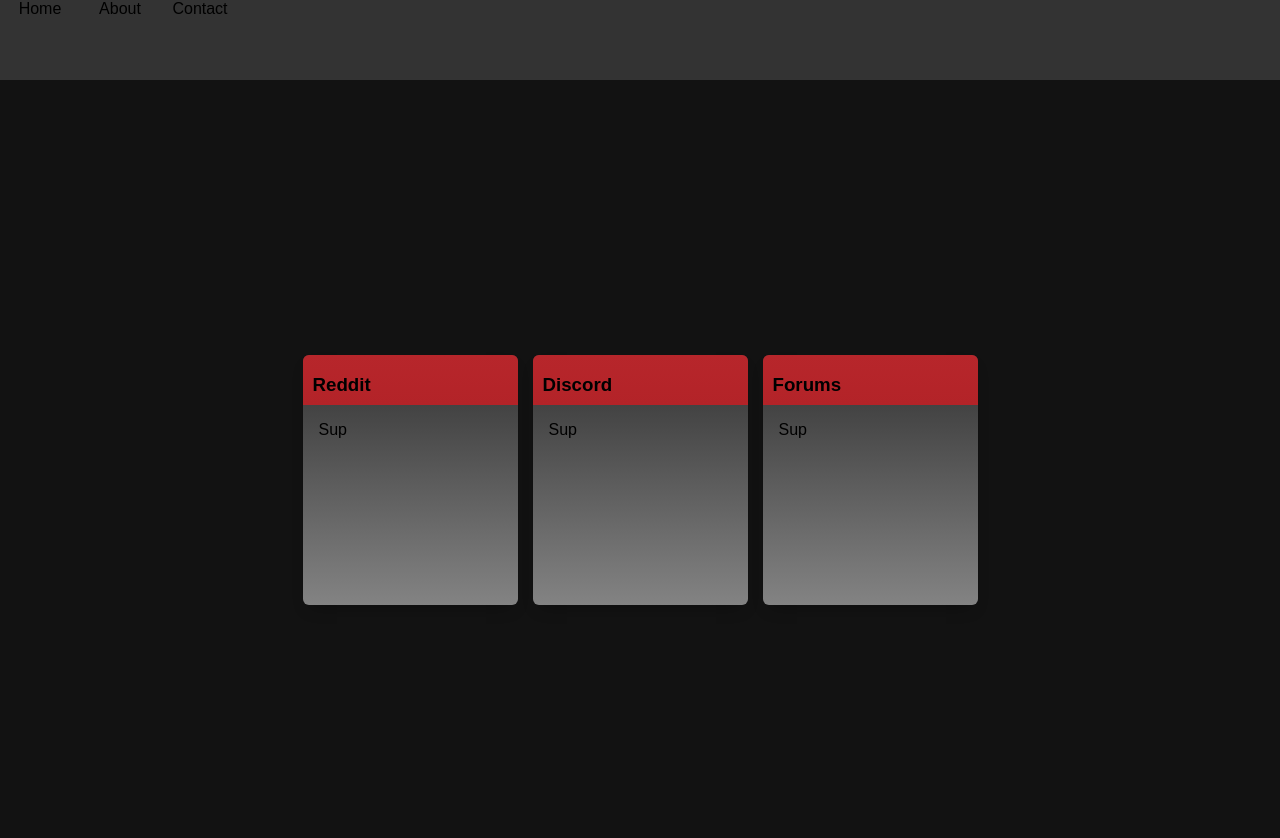
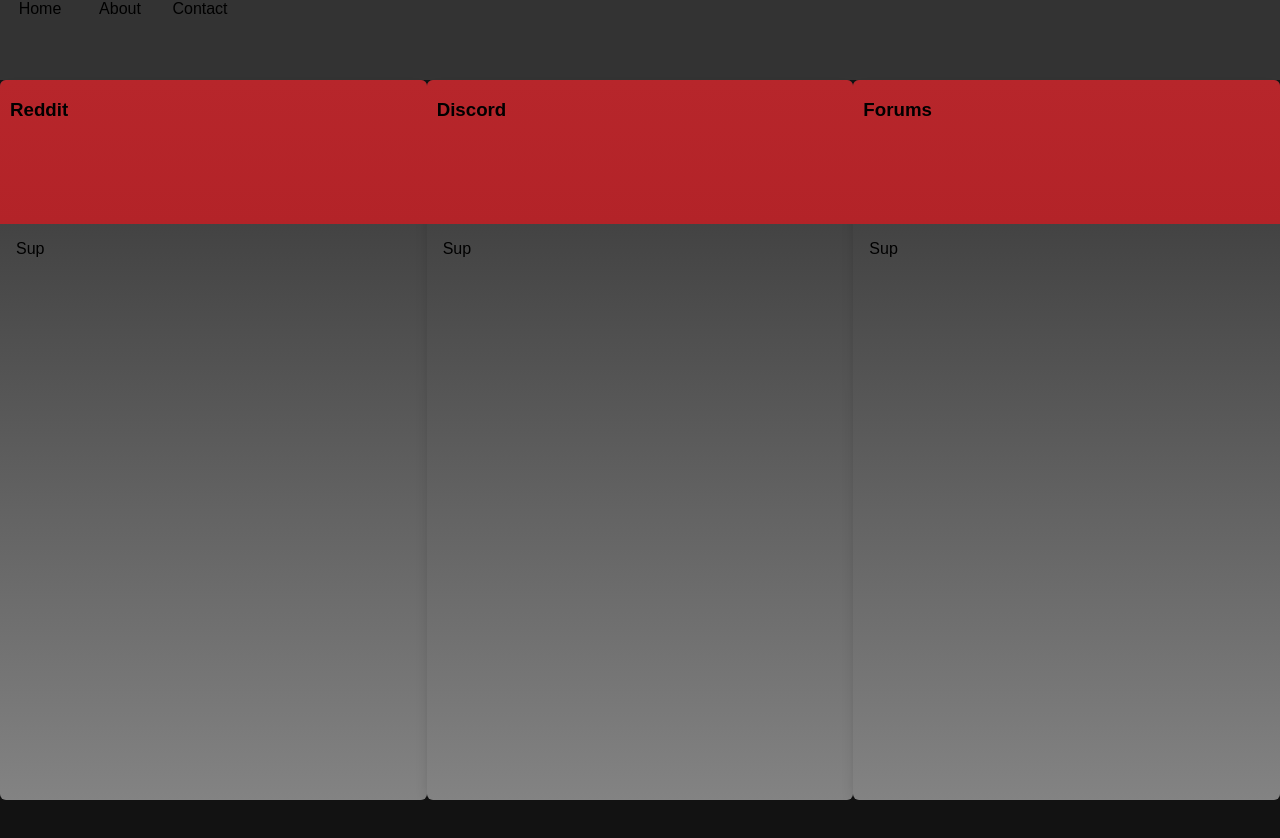
Before and after one commit to Dman757/smolderweb.site, a React (Create React App) app: page / in a window 1280 px wide. After the commit the page ends 800 px from the top, so only its background shows below. Built offline with nearby package versions, Linux system fonts and the light colour scheme.

Commit message:
major layout refactor

```diff
--- a/src/Card.css
+++ b/src/Card.css
@@ -1,6 +1,6 @@
 .card {
   width: auto;
-  height: 250px;
+  height: 100%;
   background-color: #fff;
   background: linear-gradient(var(--horde-secondary), var(--horde-secondary-gradiant));
   box-shadow: 0 8px 16px -8px rgba(0,0,0,0.4);
@@ -41,7 +41,7 @@
   }
 
 .card:hover {
-    transform: translate(5px,-5px);
+    /* transform: translate(5px,-5px); */
 }
 
 .card:hover .additional {
--- a/src/MainPage.css
+++ b/src/MainPage.css
@@ -1,11 +1,11 @@
   .Main {
     display: grid;
-    height: 90vh;
-    padding-top: max(6rem, 15vmin);
+    height: 100vh;
+    /* padding-top: max(6rem, 15vmin); */
     justify-content: center;
     justify-items: center;
-    row-gap: 15px;
-    column-gap: 15px;
+    /* row-gap: 15px; */
+    /* column-gap: 15px; */
 
     grid-template-columns: minmax(20px, 1fr) repeat(2, minmax(0, 100px)) minmax(20px, 1fr);
 
@@ -15,15 +15,21 @@
 
 .Reddit {
     width: 100%;
-    grid-column: var(--grid-column-setup);
+    height: 100%;
+    grid-row: var(--grid-row-setup);
+    grid-column: 1;
 }
 .Discord {
     width: 100%;
-    grid-column: var(--grid-column-setup);
+    height: 100%;
+    grid-row: var(--grid-row-setup);
+    grid-column: 2;
 }
 .WowForums {
     width: 100%;
-    grid-column: var(--grid-column-setup);
+    height: 100%;
+    grid-row: var(--grid-row-setup);
+    grid-column: 3;
 }
 
 .RowGroup {
@@ -47,15 +53,16 @@
 
 @media (min-width: 45em) {
     .Main {
-    grid-template-columns: minmax(20px, 1fr) repeat(6, minmax(0, 100px)) minmax(20px, 1fr);
+    grid-template-rows: 5rem 1fr;
+    grid-template-columns: 1fr 1fr 1fr;
     }
     .Reddit {
-        grid-column: 2 / 4;
+        grid-column: 1;
     }
     .Discord {
-        grid-column: 4 / 6;
+        grid-column: 2;
     }
     .WowForums {
-        grid-column: 6 / 8;
+        grid-column: 3;
     }
   }
--- a/src/MainPage.js
+++ b/src/MainPage.js
@@ -8,14 +8,13 @@
   // TODO A dark/light mode toggle but it's HORDE/ALLIANCE
   return (
     <>
-      <NavBar />
-
       {/* <h1>SMOLDERWEB.SITE</h1>
       <h2>
-        Welcome to the unofficial website for the WoW Classic server Smolderweb
-      </h2> */}
+      Welcome to the unofficial website for the WoW Classic server Smolderweb
+    </h2> */}
 
       <div className="Main">
+        <NavBar />
         <div className="Reddit">
           {/* <p>asdf</p>
         <div className="ColumnGroup">
--- a/src/index.css
+++ b/src/index.css
@@ -2,7 +2,8 @@
 
 :root {
   /* font-size: 16px */
-  --grid-column-setup: 2 / 4;
+  --grid-row-setup: 2;
+  --grid-column-setup: 2;
   --bg-primary: #424242;
   --bg-secondary: #7e7e7e;
 
```
